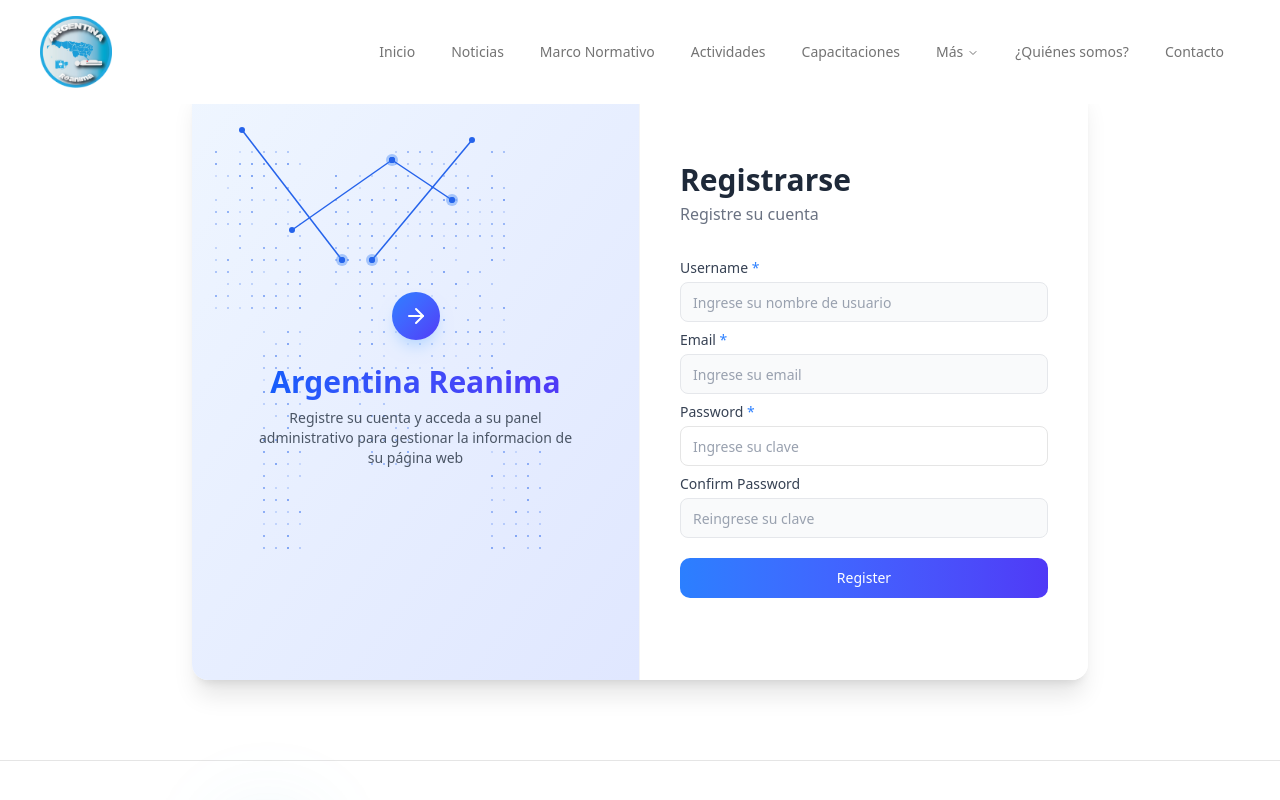
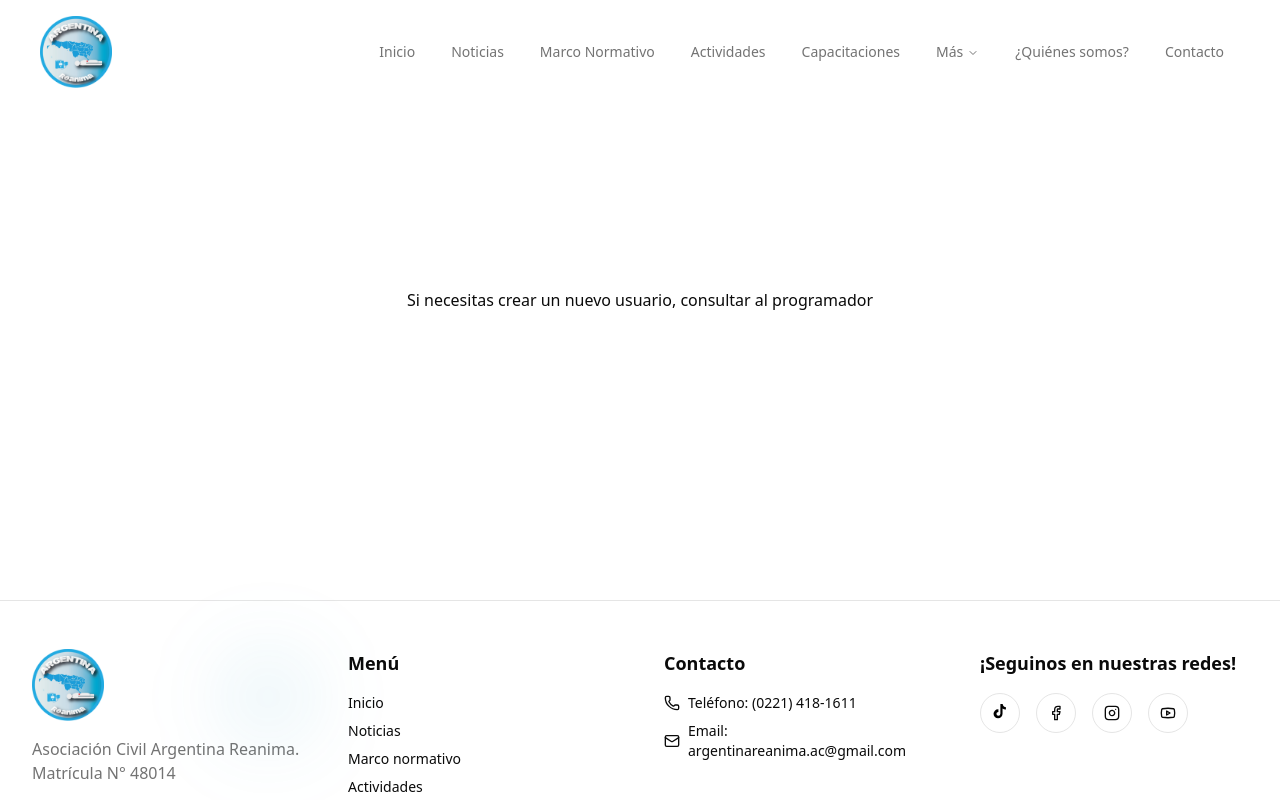
Before and after one commit to projectjfdev/argentina-reanima, a Next.js app: page /auth/register in a window 1280 px wide. Shown: the top 800 px of the page. Built offline with nearby package versions, Linux system fonts and the light colour scheme.

Commit message:
register fuera

```diff
--- a/src/app/(front)/auth/register/page.tsx
+++ b/src/app/(front)/auth/register/page.tsx
@@ -1,220 +1,231 @@
-"use client";
+// "use client";
 
-import { ArrowRight } from "lucide-react";
-import { useRouter } from "next/navigation";
-import { motion } from "framer-motion";
+// import { ArrowRight } from "lucide-react";
+// import { useRouter } from "next/navigation";
+// import { motion } from "framer-motion";
+// import React from "react";
+// import { useForm } from "react-hook-form";
+// import { DotMap } from "@/components/Login/DotMap";
+// import { Input } from "@/components/ui/input";
+// import { Button } from "@/components/ui/button";
+// import { cn } from "@/libs/utils";
+
+// interface FormData {
+//   username: string;
+//   email: string;
+//   password: string;
+//   confirmPassword: string;
+// }
+
+// const RegisterPage = () => {
+//   const router = useRouter();
+//   const {
+//     register,
+//     handleSubmit,
+//     formState: { errors },
+//   } = useForm<FormData>();
+
+//   const onSubmit = async (data: FormData) => {
+//     if (data.password !== data.confirmPassword) {
+//       alert("Passwords do not match");
+//       return;
+//     }
+//     try {
+//       const res = await fetch("/api/auth/register", {
+//         method: "POST",
+//         headers: {
+//           "Content-Type": "application/json",
+//         },
+//         body: JSON.stringify({
+//           username: data.username,
+//           email: data.email,
+//           password: data.password,
+//         }),
+//       });
+
+//       const resJSON = await res.json();
+//       console.log(resJSON);
+
+//       if (resJSON.success) {
+//         router.push("/auth/login");
+//         return;
+//       }
+
+//       if (!resJSON.success) {
+//         // por ejemplo si tu API responde con un error
+//         const errorData = await res.json();
+//         alert("Error: " + (errorData.message || "Unknown error"));
+//         return;
+//       }
+
+//       // alert(resJSON.message || "User registered successfully");
+//     } catch (error) {
+//       alert("Failed to register user. Try again later.");
+//       console.error(error);
+//     }
+//   };
+
+//   return (
+//     <div className="flex w-full h-full items-center justify-center py-20">
+//       <motion.div
+//         initial={{ opacity: 0, scale: 0.95 }}
+//         animate={{ opacity: 1, scale: 1 }}
+//         transition={{ duration: 0.5 }}
+//         className="w-full max-w-4xl overflow-hidden rounded-2xl flex bg-white shadow-xl"
+//       >
+//         {/* Left side - Map */}
+//         <div className="hidden md:block w-1/2 h-[600px] relative overflow-hidden border-r border-gray-100">
+//           <div className="absolute inset-0 bg-gradient-to-br from-blue-50 to-indigo-100">
+//             <DotMap />
+
+//             {/* Logo and text overlay */}
+//             <div className="absolute inset-0 flex flex-col items-center justify-center p-8 z-10">
+//               <motion.div
+//                 initial={{ opacity: 0, y: -20 }}
+//                 animate={{ opacity: 1, y: 0 }}
+//                 transition={{ delay: 0.6, duration: 0.5 }}
+//                 className="mb-6"
+//               >
+//                 <div className="h-12 w-12 rounded-full bg-gradient-to-br from-blue-500 to-indigo-600 flex items-center justify-center shadow-lg shadow-blue-200">
+//                   <ArrowRight className="text-white h-6 w-6" />
+//                 </div>
+//               </motion.div>
+//               <motion.h2
+//                 initial={{ opacity: 0, y: -20 }}
+//                 animate={{ opacity: 1, y: 0 }}
+//                 transition={{ delay: 0.7, duration: 0.5 }}
+//                 className="text-3xl font-bold mb-2 text-center text-transparent bg-clip-text bg-gradient-to-r from-blue-600 to-indigo-600"
+//               >
+//                 Argentina Reanima
+//               </motion.h2>
+//               <motion.p
+//                 initial={{ opacity: 0, y: -20 }}
+//                 animate={{ opacity: 1, y: 0 }}
+//                 transition={{ delay: 0.8, duration: 0.5 }}
+//                 className="text-sm text-center text-gray-600 max-w-xs"
+//               >
+//                 Registre su cuenta y acceda a su panel administrativo para
+//                 gestionar la informacion de su página web
+//               </motion.p>
+//             </div>
+//           </div>
+//         </div>
+
+//         {/* Right side - Sign In Form */}
+//         <div className="w-full md:w-1/2 p-8 md:p-10 flex flex-col justify-center bg-white">
+//           <motion.div
+//             initial={{ opacity: 0, y: 20 }}
+//             animate={{ opacity: 1, y: 0 }}
+//             transition={{ duration: 0.5 }}
+//           >
+//             <h1 className="text-2xl md:text-3xl font-bold mb-1 text-gray-800">
+//               Registrarse
+//             </h1>
+
+//             <p className="text-gray-500 mb-8">Registre su cuenta</p>
+
+//             <form onSubmit={handleSubmit(onSubmit)}>
+//               <div>
+//                 <label
+//                   className="block text-sm font-medium text-gray-700 mb-1"
+//                   htmlFor="username"
+//                 >
+//                   Username <span className="text-blue-500">*</span>{" "}
+//                 </label>
+//                 <Input
+//                   className="bg-gray-50 border-gray-200 placeholder:text-gray-400 text-gray-800 w-full focus:border-blue-500 focus:ring-blue-500"
+//                   {...register("username", { required: true })}
+//                   type="text"
+//                   id="username"
+//                   placeholder="Ingrese su nombre de usuario"
+//                 />
+//                 {errors.username && (
+//                   <p className="text-red-500 text-sm mt-2">
+//                     {errors.username.message}
+//                   </p>
+//                 )}
+//               </div>
+
+//               <div className="pt-2">
+//                 <label
+//                   className="block text-sm font-medium text-gray-700 mb-1"
+//                   htmlFor="email"
+//                 >
+//                   Email <span className="text-blue-500">*</span>
+//                 </label>
+//                 <Input
+//                   {...register("email", { required: true })}
+//                   type="email"
+//                   id="email"
+//                   placeholder="Ingrese su email"
+//                   className="bg-gray-50 border-gray-200 placeholder:text-gray-400 text-gray-800 w-full pr-10 focus:border-blue-500 focus:ring-blue-500"
+//                 />
+//               </div>
+//               {errors.email && (
+//                 <p className="text-red-500 text-sm mt-2">
+//                   {errors.email.message}
+//                 </p>
+//               )}
+//               <div className="pt-2">
+//                 <label
+//                   className="block text-sm font-medium text-gray-700 mb-1"
+//                   htmlFor="password"
+//                 >
+//                   Password <span className="text-blue-500">*</span>
+//                 </label>
+//                 <Input
+//                   {...register("password", { required: true })}
+//                   type="password"
+//                   id="password"
+//                   placeholder="Ingrese su clave"
+//                 />
+//               </div>
+//               {errors.password && (
+//                 <p className="text-red-500 text-sm mt-2">
+//                   {errors.password.message}
+//                 </p>
+//               )}
+
+//               <div className="pt-2">
+//                 <label
+//                   className="block text-sm font-medium text-gray-700 mb-1"
+//                   htmlFor="confirmPassword"
+//                 >
+//                   Confirm Password
+//                 </label>
+//                 <Input
+//                   {...register("confirmPassword", { required: true })}
+//                   type="password"
+//                   placeholder="Reingrese su clave"
+//                   className="bg-gray-50 border-gray-200 placeholder:text-gray-400 text-gray-800 w-full pr-10 focus:border-blue-500 focus:ring-blue-500"
+//                   id="confirmPassword"
+//                 />
+//               </div>
+//               <div className="pt-5">
+//                 <Button
+//                   type="submit"
+//                   className={cn(
+//                     "cursor-pointer w-full bg-gradient-to-r relative overflow-hidden from-blue-500 to-indigo-600 hover:from-blue-600 hover:to-indigo-700 text-white py-2 rounded-lg transition-all duration-300"
+//                   )}
+//                 >
+//                   Register
+//                 </Button>
+//               </div>
+//             </form>
+//           </motion.div>
+//         </div>
+//       </motion.div>
+//     </div>
+//   );
+// };
+
+// export default RegisterPage;
 import React from "react";
-import { useForm } from "react-hook-form";
-import { DotMap } from "@/components/Login/DotMap";
-import { Input } from "@/components/ui/input";
-import { Button } from "@/components/ui/button";
-import { cn } from "@/libs/utils";
-
-interface FormData {
-  username: string;
-  email: string;
-  password: string;
-  confirmPassword: string;
-}
 
 const RegisterPage = () => {
-  const router = useRouter();
-  const {
-    register,
-    handleSubmit,
-    formState: { errors },
-  } = useForm<FormData>();
-
-  const onSubmit = async (data: FormData) => {
-    if (data.password !== data.confirmPassword) {
-      alert("Passwords do not match");
-      return;
-    }
-    try {
-      const res = await fetch("/api/auth/register", {
-        method: "POST",
-        headers: {
-          "Content-Type": "application/json",
-        },
-        body: JSON.stringify({
-          username: data.username,
-          email: data.email,
-          password: data.password,
-        }),
-      });
-
-      const resJSON = await res.json();
-      console.log(resJSON);
-
-      if (resJSON.success) {
-        router.push("/auth/login");
-        return;
-      }
-
-      if (!resJSON.success) {
-        // por ejemplo si tu API responde con un error
-        const errorData = await res.json();
-        alert("Error: " + (errorData.message || "Unknown error"));
-        return;
-      }
-
-      // alert(resJSON.message || "User registered successfully");
-    } catch (error) {
-      alert("Failed to register user. Try again later.");
-      console.error(error);
-    }
-  };
-
   return (
-    <div className="flex w-full h-full items-center justify-center py-20">
-      <motion.div
-        initial={{ opacity: 0, scale: 0.95 }}
-        animate={{ opacity: 1, scale: 1 }}
-        transition={{ duration: 0.5 }}
-        className="w-full max-w-4xl overflow-hidden rounded-2xl flex bg-white shadow-xl"
-      >
-        {/* Left side - Map */}
-        <div className="hidden md:block w-1/2 h-[600px] relative overflow-hidden border-r border-gray-100">
-          <div className="absolute inset-0 bg-gradient-to-br from-blue-50 to-indigo-100">
-            <DotMap />
-
-            {/* Logo and text overlay */}
-            <div className="absolute inset-0 flex flex-col items-center justify-center p-8 z-10">
-              <motion.div
-                initial={{ opacity: 0, y: -20 }}
-                animate={{ opacity: 1, y: 0 }}
-                transition={{ delay: 0.6, duration: 0.5 }}
-                className="mb-6"
-              >
-                <div className="h-12 w-12 rounded-full bg-gradient-to-br from-blue-500 to-indigo-600 flex items-center justify-center shadow-lg shadow-blue-200">
-                  <ArrowRight className="text-white h-6 w-6" />
-                </div>
-              </motion.div>
-              <motion.h2
-                initial={{ opacity: 0, y: -20 }}
-                animate={{ opacity: 1, y: 0 }}
-                transition={{ delay: 0.7, duration: 0.5 }}
-                className="text-3xl font-bold mb-2 text-center text-transparent bg-clip-text bg-gradient-to-r from-blue-600 to-indigo-600"
-              >
-                Argentina Reanima
-              </motion.h2>
-              <motion.p
-                initial={{ opacity: 0, y: -20 }}
-                animate={{ opacity: 1, y: 0 }}
-                transition={{ delay: 0.8, duration: 0.5 }}
-                className="text-sm text-center text-gray-600 max-w-xs"
-              >
-               Registre su cuenta y acceda a su panel administrativo para gestionar la informacion de su
-                página web
-              </motion.p>
-            </div>
-          </div>
-        </div>
-
-        {/* Right side - Sign In Form */}
-        <div className="w-full md:w-1/2 p-8 md:p-10 flex flex-col justify-center bg-white">
-          <motion.div
-            initial={{ opacity: 0, y: 20 }}
-            animate={{ opacity: 1, y: 0 }}
-            transition={{ duration: 0.5 }}
-          >
-            <h1 className="text-2xl md:text-3xl font-bold mb-1 text-gray-800">
-              Registrarse
-            </h1>
-
-            <p className="text-gray-500 mb-8">Registre su cuenta</p>
-
-            <form onSubmit={handleSubmit(onSubmit)}>
-              <div>
-                <label
-                  className="block text-sm font-medium text-gray-700 mb-1"
-                  htmlFor="username"
-                >
-                  Username <span className="text-blue-500">*</span>{" "}
-                </label>
-                <Input
-                  className="bg-gray-50 border-gray-200 placeholder:text-gray-400 text-gray-800 w-full focus:border-blue-500 focus:ring-blue-500"
-                  {...register("username", { required: true })}
-                  type="text"
-                  id="username"
-                  placeholder="Ingrese su nombre de usuario"
-                />
-                {errors.username && (
-                  <p className="text-red-500 text-sm mt-2">
-                    {errors.username.message}
-                  </p>
-                )}
-              </div>
-
-              <div className="pt-2">
-                <label
-                  className="block text-sm font-medium text-gray-700 mb-1"
-                  htmlFor="email"
-                >
-                  Email <span className="text-blue-500">*</span>
-                </label>
-                <Input
-                  {...register("email", { required: true })}
-                  type="email"
-                  id="email"
-                  placeholder="Ingrese su email"
-                  className="bg-gray-50 border-gray-200 placeholder:text-gray-400 text-gray-800 w-full pr-10 focus:border-blue-500 focus:ring-blue-500"
-                />
-              </div>
-              {errors.email && (
-                <p className="text-red-500 text-sm mt-2">
-                  {errors.email.message}
-                </p>
-              )}
-              <div className="pt-2">
-                <label
-                  className="block text-sm font-medium text-gray-700 mb-1"
-                  htmlFor="password"
-                >
-                  Password <span className="text-blue-500">*</span>
-                </label>
-                <Input
-                  {...register("password", { required: true })}
-                  type="password"
-                  id="password"
-                  placeholder="Ingrese su clave"
-                />
-              </div>
-              {errors.password && (
-                <p className="text-red-500 text-sm mt-2">
-                  {errors.password.message}
-                </p>
-              )}
-
-              <div className="pt-2">
-                <label
-                  className="block text-sm font-medium text-gray-700 mb-1"
-                  htmlFor="confirmPassword"
-                >
-                  Confirm Password
-                </label>
-                <Input
-                  {...register("confirmPassword", { required: true })}
-                  type="password"
-                  placeholder="Reingrese su clave"
-                  className="bg-gray-50 border-gray-200 placeholder:text-gray-400 text-gray-800 w-full pr-10 focus:border-blue-500 focus:ring-blue-500"
-                  id="confirmPassword"
-                />
-              </div>
-              <div className="pt-5">
-                <Button
-                  type="submit"
-                  className={cn(
-                    "cursor-pointer w-full bg-gradient-to-r relative overflow-hidden from-blue-500 to-indigo-600 hover:from-blue-600 hover:to-indigo-700 text-white py-2 rounded-lg transition-all duration-300"
-                  )}
-                >
-                  Register
-                </Button>
-              </div>
-            </form>
-          </motion.div>
-        </div>
-      </motion.div>
+    <div className="h-[600px] flex flex-col items-center justify-center">
+      <h4>Si necesitas crear un nuevo usuario, consultar al programador</h4>
     </div>
   );
 };
--- a/src/app/api/auth/register/route.ts
+++ b/src/app/api/auth/register/route.ts
@@ -5,47 +5,47 @@
 export async function POST(request: Request) {
   try {
     const data = await request.json();
-    const emailFound = await prisma.user.findUnique({
-      where: {
-        email: data.email,
-      },
-    });
+    // const emailFound = await prisma.user.findUnique({
+    //   where: {
+    //     email: data.email,
+    //   },
+    // });
 
-    if (emailFound) {
-      return NextResponse.json(
-        { message: "El email ya existe" },
-        { status: 409 }
-      );
-    }
+    // if (emailFound) {
+    //   return NextResponse.json(
+    //     { message: "El email ya existe" },
+    //     { status: 409 }
+    //   );
+    // }
 
-    const usernameFound = await prisma.user.findUnique({
-      where: {
-        username: data.username,
-      },
-    });
+    // const usernameFound = await prisma.user.findUnique({
+    //   where: {
+    //     username: data.username,
+    //   },
+    // });
 
-    if (usernameFound) {
-      return NextResponse.json(
-        { message: "El username ya existe" },
-        { status: 409 }
-      );
-    }
-    const hashPassword = await bcrypt.hash(data.password, 10);
-    const newUser = await prisma.user.create({
-      data: {
-        username: data.username,
-        email: data.email,
-        password: hashPassword,
-      },
-    });
+    // if (usernameFound) {
+    //   return NextResponse.json(
+    //     { message: "El username ya existe" },
+    //     { status: 409 }
+    //   );
+    // }
+    // const hashPassword = await bcrypt.hash(data.password, 10);
+    // const newUser = await prisma.user.create({
+    //   data: {
+    //     username: data.username,
+    //     email: data.email,
+    //     password: hashPassword,
+    //   },
+    // });
 
-    const { password: _, ...user } = newUser;
+    // const { password: _, ...user } = newUser;
 
     return NextResponse.json({
-      message: "Usuario creado correctamente",
-      user,
-      status: 201,
-      success: true,
+      message: "No tenés permisos para crear un usuario",
+      // user,
+      status: 401,
+      success: false,
     });
   } catch (error) {
     console.error("Error in /api/auth/register:", error);
```
Also changed, not shown: newsMock.txt.
